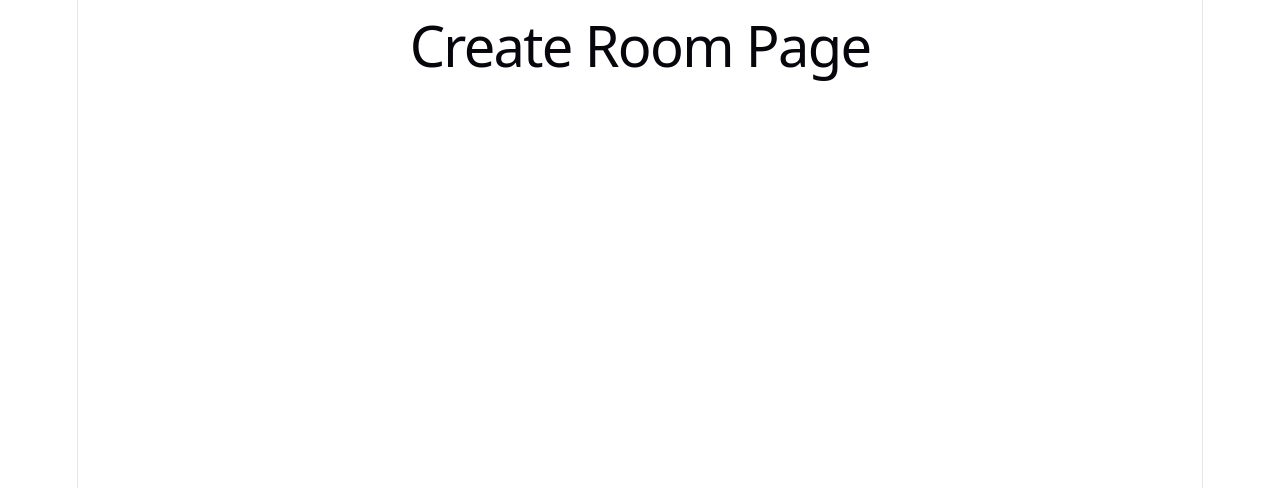
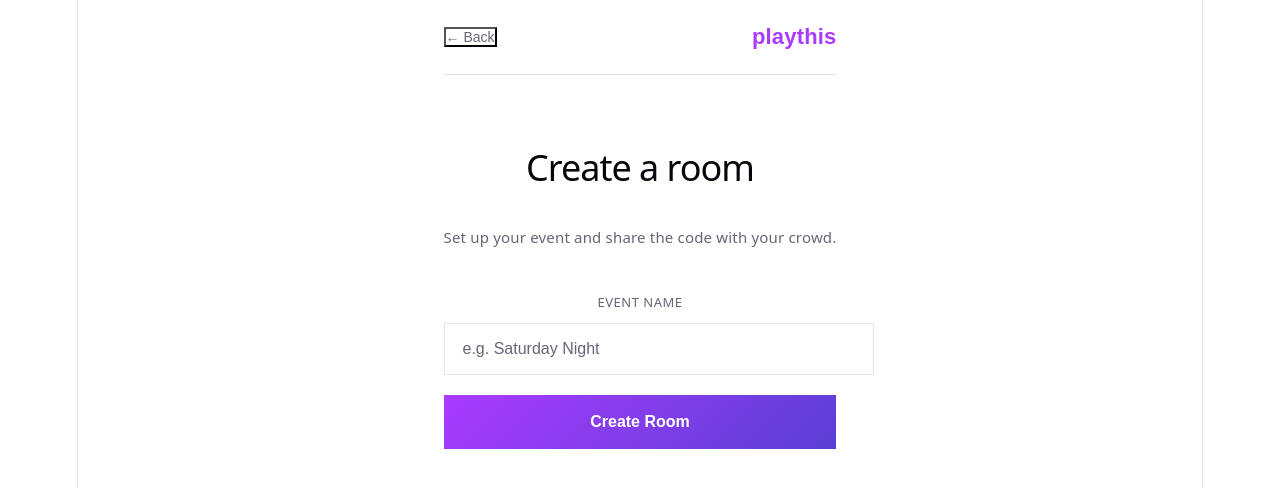
Before and after one commit to seun-ipaye/play-this, a React app in the folder frontend/: page /create in a window 1280 px wide. Shown: the top 488 px of the page. Built offline with nearby package versions, Linux system fonts and the light colour scheme; the HTML template or start-up script is replaced by a standard one.

Commit message:
add landing page UI and routing

```diff
--- /dev/null
+++ b/frontend/src/Pages/CreateRoom.css
@@ -0,0 +1,105 @@
+.createroom {
+  min-height: 100vh;
+  display: flex;
+  flex-direction: column;
+  padding: 0 24px;
+  max-width: 480px;
+  margin: 0 auto;
+}
+
+.top-nav {
+  display: flex;
+  align-items: center;
+  justify-content: space-between;
+  padding: 24px 0;
+  border-bottom: 1px solid var(--border);
+}
+
+.back-btn {
+  background: none;
+  color: var(--muted);
+  font-size: 14px;
+  padding: 0;
+  transition: color 0.2s;
+}
+
+.back-btn:hover {
+  color: var(--text);
+}
+
+.cr-hero {
+  padding: 48px 0 40px;
+  display: flex;
+  flex-direction: column;
+  gap: 12px;
+}
+
+.cr-hero h1 {
+  font-size: 36px;
+  letter-spacing: -1px;
+}
+
+.cr-sub {
+  font-size: 15px;
+  color: var(--muted);
+  line-height: 1.6;
+}
+
+.cr-form {
+  display: flex;
+  flex-direction: column;
+  gap: 20px;
+}
+
+.input-group {
+  display: flex;
+  flex-direction: column;
+  gap: 8px;
+}
+
+.input-group label {
+  font-size: 13px;
+  font-weight: 500;
+  color: var(--muted);
+  letter-spacing: 0.5px;
+  text-transform: uppercase;
+}
+
+.input-group input {
+  background: var(--surface);
+  border: 1px solid var(--border);
+  border-radius: var(--radius);
+  padding: 16px 18px;
+  font-size: 16px;
+  color: var(--text);
+  font-family: 'DM Sans', sans-serif;
+  transition: border-color 0.2s;
+  width: 100%;
+}
+
+.input-group input:focus {
+  outline: none;
+  border-color: var(--accent);
+}
+
+.input-group input::placeholder {
+  color: var(--muted);
+}
+
+.create-btn {
+  background: linear-gradient(135deg, var(--accent), #5a3fd4);
+  color: #ffffff;
+  font-family: 'Syne', sans-serif;
+  font-weight: 700;
+  font-size: 16px;
+  padding: 18px;
+  border-radius: var(--radius);
+  border: none;
+  width: 100%;
+  transition: all 0.2s ease;
+}
+
+.create-btn:hover {
+  box-shadow: 0 8px 32px rgba(124, 92, 252, 0.35);
+  transform: translateY(-2px);
+}
--- a/frontend/src/Pages/CreateRoom.jsx
+++ b/frontend/src/Pages/CreateRoom.jsx
@@ -1,9 +1,42 @@
+import { useState } from 'react'
+import { useNavigate } from 'react-router-dom'
+import './CreateRoom.css'
+
 function CreateRoom() {
+  const navigate = useNavigate()
+  const [eventName, setEventName] = useState('')
+
   return (
-    <div>
-      <h1>Create Room Page</h1>
+    <div className="createroom">
+
+      <nav className="top-nav">
+        <button className="back-btn" onClick={() => navigate('/')}>← Back</button>
+        <div className="logo">playthis</div>
+      </nav>
+
+      <section className="cr-hero">
+        <h1>Create a room</h1>
+        <p className="cr-sub">Set up your event and share the code with your crowd.</p>
+      </section>
+
+      <div className="cr-form">
+        <div className="input-group">
+          <label>Event name</label>
+          <input
+            type="text"
+            placeholder="e.g. Saturday Night"
+            value={eventName}
+            onChange={(e) => setEventName(e.target.value)}
+          />
+        </div>
+
+        <button className="create-btn">
+          Create Room
+        </button>
+      </div>
+
     </div>
   )
 }
 
-export default CreateRoom;
+export default CreateRoom
```
